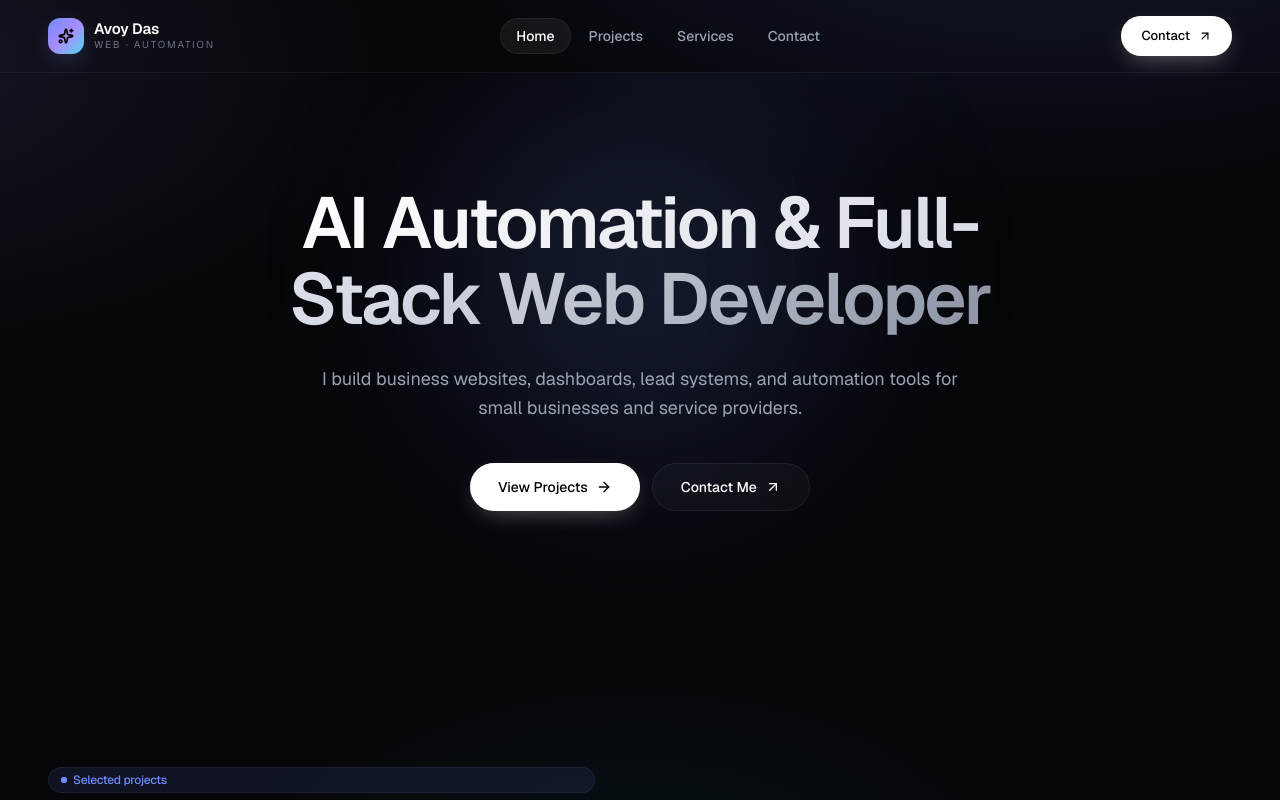
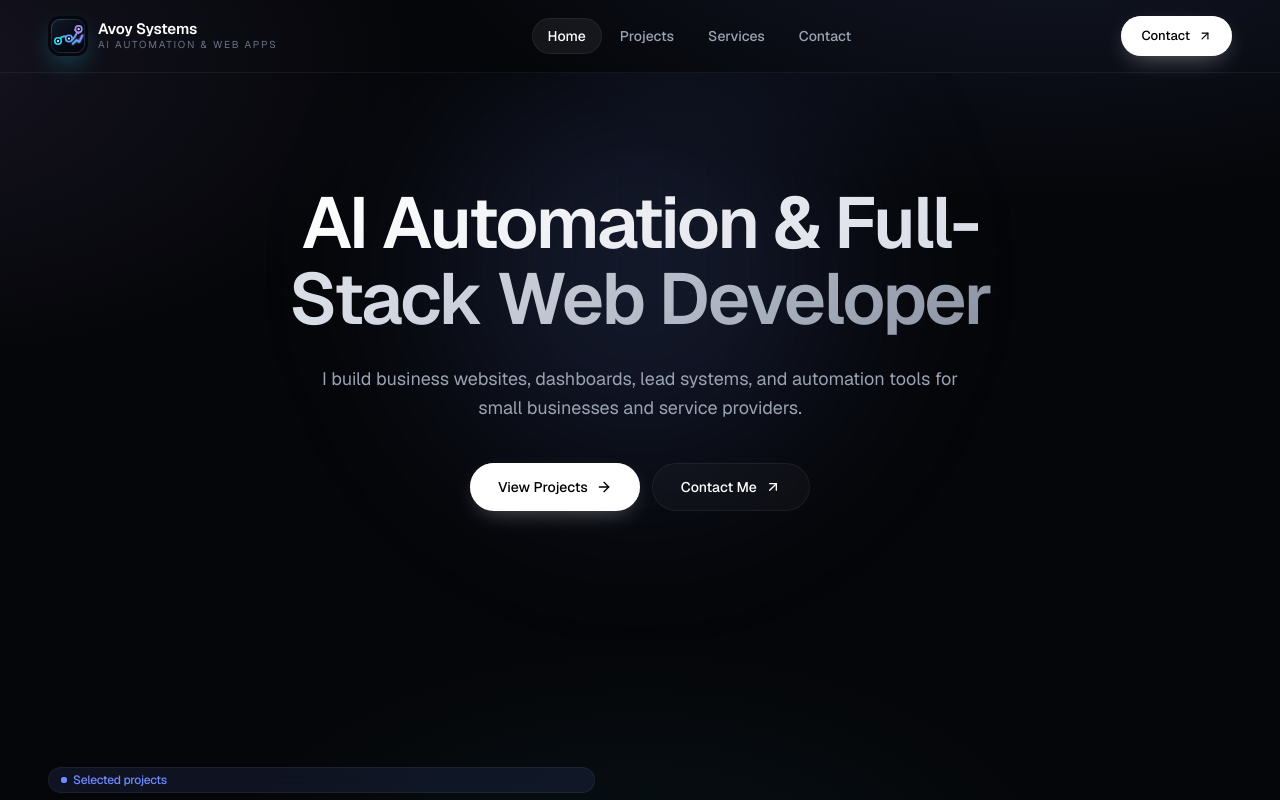
Before and after one commit to Avoy22/avoy-portfolio, a Next.js app: page / in a window 1280 px wide. Shown: the top 800 px of the page. Built offline with nearby package versions, Linux system fonts and the light colour scheme.

Commit message:
Update portfolio brand icon

```diff
--- a/src/app/layout.tsx
+++ b/src/app/layout.tsx
@@ -69,7 +69,7 @@ export const metadata: Metadata = {
     },
   },
   icons: {
-    icon: "/favicon.ico",
+    icon: "/icon.svg",
   },
 };
 
--- a/src/components/layout/Navbar.tsx
+++ b/src/components/layout/Navbar.tsx
@@ -1,9 +1,10 @@
 "use client";
 
 import Link from "next/link";
+import Image from "next/image";
 import { usePathname } from "next/navigation";
 import { useEffect, useState } from "react";
-import { Menu, X, Sparkles, ArrowUpRight } from "lucide-react";
+import { Menu, X, ArrowUpRight } from "lucide-react";
 import { motion, AnimatePresence } from "framer-motion";
 import { site } from "@/data/site";
 import { cn } from "@/lib/utils";
@@ -38,18 +39,25 @@ export function Navbar() {
       <div className="mx-auto flex h-16 w-full max-w-7xl items-center justify-between px-5 sm:h-18 sm:px-8 lg:px-12">
         <Link
           href="/"
-          className="group relative flex items-center gap-2.5"
-          aria-label={`${site.name} home`}
+          className="group relative flex min-w-0 items-center gap-2.5"
+          aria-label="Avoy Systems home"
         >
-          <span className="relative flex h-9 w-9 items-center justify-center rounded-xl bg-linear-to-br from-accent via-accent-2 to-accent-3 text-black shadow-[0_8px_24px_-8px_rgba(109,140,255,0.5)] transition-transform duration-300 group-hover:scale-105">
-            <Sparkles className="h-4 w-4" strokeWidth={2.5} />
+          <span className="relative flex h-9 w-9 shrink-0 items-center justify-center rounded-xl shadow-[0_10px_28px_-10px_rgba(34,211,238,0.7)] transition-transform duration-300 group-hover:scale-105 sm:h-10 sm:w-10">
+            <Image
+              src="/brand/automation-flow-icon.svg"
+              alt="Avoy Systems automation flow icon"
+              width={40}
+              height={40}
+              priority
+              className="h-full w-full rounded-xl"
+            />
           </span>
-          <div className="leading-tight">
+          <div className="min-w-0 leading-tight">
             <div className="text-[15px] font-semibold tracking-[-0.01em] text-white">
-              {site.name}
+              Avoy Systems
             </div>
             <div className="text-[10px] uppercase tracking-[0.18em] text-foreground-subtle">
-              Web · Automation
+              AI Automation &amp; Web Apps
             </div>
           </div>
         </Link>
```
Also changed, not shown: public/brand/automation-flow-icon.svg (added), src/app/icon.svg (added).
